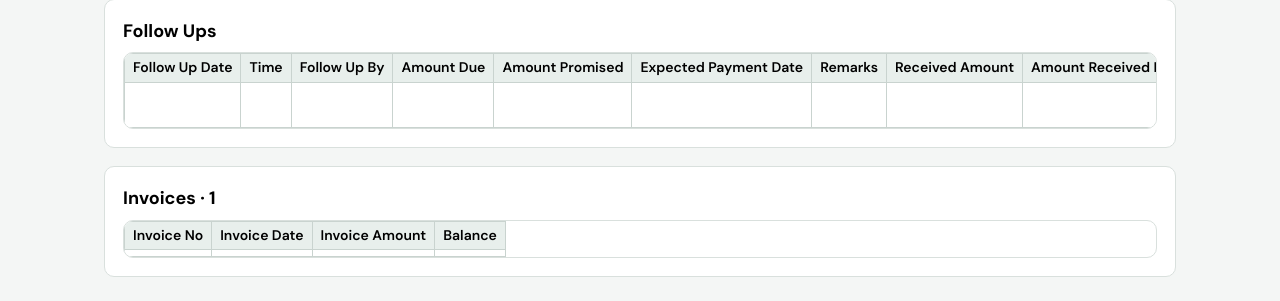
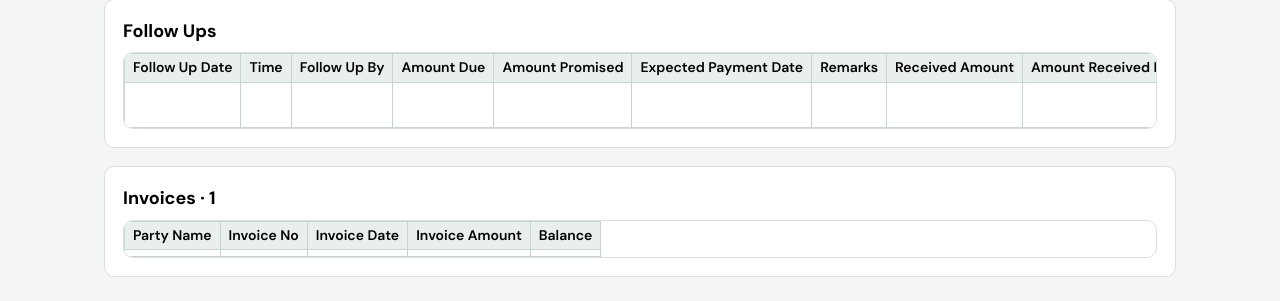
Before and after one commit to bizskill17/pharmacy_management, a PHP site: template site/app/views/pt_party.php in a window 1280 px wide. Shown: the part 567-868 px from the top of the page. Run offline with PHP 8.4, Linux system fonts and the light colour scheme; the template is opened without the code that fills it: most values are stand-ins (such as "Sample title", 1, 10 or a date in 2020); data that the repository does not hold is empty.

Commit message:
Payment Tracker: party name in invoices table; negative invoice amounts shown correctly
Co-Authored-By: Claude Opus 5.5 <noreply@anthropic.com>
Claude-Session: https://claude.ai/code/session_019Tu7BYeVkCKuu6FUv6oC5m

```diff
--- a/site/app/views/pt_party.php
+++ b/site/app/views/pt_party.php
@@ -62,9 +62,9 @@ $self = '/payment-tracker/party?' . http_build_query(['name' => $party['name'],
     <h2>Invoices &middot; <?= number_format(count($party['invoices'])) ?></h2>
     <?php if (!$party['invoices']): ?><p class="muted">This party is not in the last uploaded outstanding.</p><?php else: ?>
     <div class="table-box"><table class="data">
-      <thead><tr><th>Invoice No</th><th>Invoice Date</th><th class="right">Invoice Amount</th><th class="right">Balance</th></tr></thead>
+      <thead><tr><th>Party Name</th><th>Invoice No</th><th>Invoice Date</th><th class="right">Invoice Amount</th><th class="right">Balance</th></tr></thead>
       <tbody><?php foreach ($party['invoices'] as $invoice): ?>
-        <tr><td><?= e($invoice['invoice_no']) ?></td><td><?= e(display_date($invoice['invoice_date'])) ?></td><td class="right"><?= $invoice['invoice_amount'] === null ? '' : e(money($invoice['invoice_amount'])) ?></td><td class="right"><?= signed_money($invoice['balance']) ?></td></tr>
+        <tr><td><?= e($invoice['party_name']) ?></td><td><?= e($invoice['invoice_no']) ?></td><td><?= e(display_date($invoice['invoice_date'])) ?></td><td class="right"><?= $invoice['invoice_amount'] === null ? '' : signed_money($invoice['invoice_amount']) ?></td><td class="right"><?= signed_money($invoice['balance']) ?></td></tr>
       <?php endforeach; ?></tbody>
     </table></div>
     <?php endif; ?>
--- a/site/app/views/pt_upload.php
+++ b/site/app/views/pt_upload.php
@@ -23,7 +23,7 @@
     </div>
     <div class="table-box"><table class="data">
       <thead><tr><th>Party Name</th><th>Invoice No</th><th>Invoice Date</th><th class="right">Invoice Amount</th><th class="right">Balance</th><th>MR</th><th>Area</th><th>Phone</th><th class="right">Closing Balance</th></tr></thead>
-      <tbody><?php foreach ($summary['preview'] as $row): ?><tr><td><?= e($row[0]) ?></td><td><?= e($row[3]) ?></td><td><?= e(display_date($row[5])) ?></td><td class="right"><?= $row[4] === null ? '' : e(money($row[4])) ?></td><td class="right"><?= signed_money($row[2]) ?></td><td><?= e($row[6]) ?></td><td><?= e($row[7]) ?></td><td><?= e($row[8]) ?></td><td class="right"><?= signed_money($row[9]) ?></td></tr><?php endforeach; ?></tbody>
+      <tbody><?php foreach ($summary['preview'] as $row): ?><tr><td><?= e($row[0]) ?></td><td><?= e($row[3]) ?></td><td><?= e(display_date($row[5])) ?></td><td class="right"><?= $row[4] === null ? '' : signed_money($row[4]) ?></td><td class="right"><?= signed_money($row[2]) ?></td><td><?= e($row[6]) ?></td><td><?= e($row[7]) ?></td><td><?= e($row[8]) ?></td><td class="right"><?= signed_money($row[9]) ?></td></tr><?php endforeach; ?></tbody>
     </table></div>
     <p class="muted">Showing the first <?= count($summary['preview']) ?> rows.</p>
     <?php if ($summary['failed']): ?>
```
